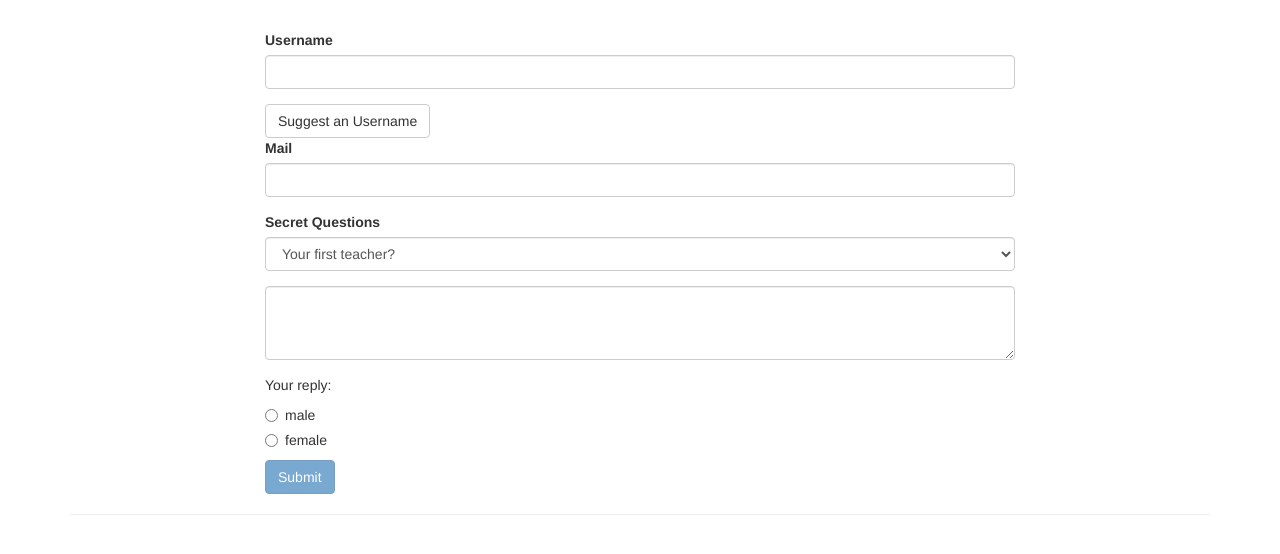
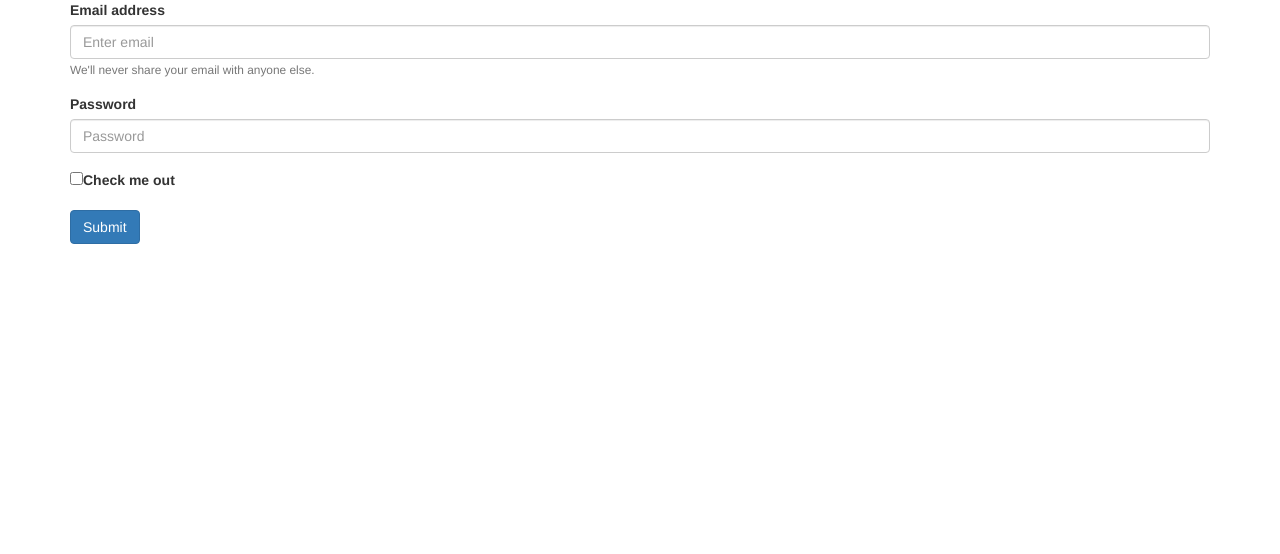
Before and after one commit to CibeleMartins/angularFormsTemplateD, an Angular app: page / in a window 1280 px wide. Shown: the top 554 px of the page. Built offline with nearby package versions, Linux system fonts and the light colour scheme.

Commit message:
🚧 feat: criou um formulário

```diff
--- a/src/app/app.component.html
+++ b/src/app/app.component.html
@@ -1,4 +1,4 @@
-<div class="container">
+<!-- <div class="container">
   <div class="row">
     <div class="col-xs-12 col-sm-10 col-md-8 col-sm-offset-1 col-md-offset-2">
       <form (ngSubmit)="onSubmit()" #f="ngForm">
@@ -83,4 +83,6 @@
       <p>Gender: {{ user.gender }}</p>
     </div>
   </div>
-</div>
+</div> -->
+
+<app-forms></app-forms>
--- a/src/app/app.module.ts
+++ b/src/app/app.module.ts
@@ -4,10 +4,12 @@
 
 
 import { AppComponent } from './app.component';
+import { FormsComponent } from './components/forms/forms.component';
 
 @NgModule({
   declarations: [
-    AppComponent
+    AppComponent,
+    FormsComponent
   ],
   imports: [
     BrowserModule,
--- /dev/null
+++ b/src/app/components/forms/forms.component.html
@@ -0,0 +1,19 @@
+<div class="container">
+
+    <form>
+        <div class="form-group">
+          <label for="exampleInputEmail1">Email address</label>
+          <input type="email" class="form-control" id="exampleInputEmail1" aria-describedby="emailHelp" placeholder="Enter email">
+          <small id="emailHelp" class="form-text text-muted">We'll never share your email with anyone else.</small>
+        </div>
+        <div class="form-group">
+          <label for="exampleInputPassword1">Password</label>
+          <input type="password" class="form-control" id="exampleInputPassword1" placeholder="Password">
+        </div>
+        <div class="form-group form-check">
+          <input type="checkbox" class="form-check-input" id="exampleCheck1">
+          <label class="form-check-label" for="exampleCheck1">Check me out</label>
+        </div>
+        <button type="submit" class="btn btn-primary">Submit</button>
+      </form>
+</div>
--- /dev/null
+++ b/src/app/components/forms/forms.component.ts
@@ -0,0 +1,15 @@
+import { Component, OnInit } from '@angular/core';
+
+@Component({
+  selector: 'app-forms',
+  templateUrl: './forms.component.html',
+  styleUrls: ['./forms.component.css']
+})
+export class FormsComponent implements OnInit {
+
+  constructor() { }
+
+  ngOnInit(): void {
+  }
+
+}
```
Also changed, not shown: src/app/components/forms/forms.component.css (added), 1 other file (tests, documents, lock files or other folders).
